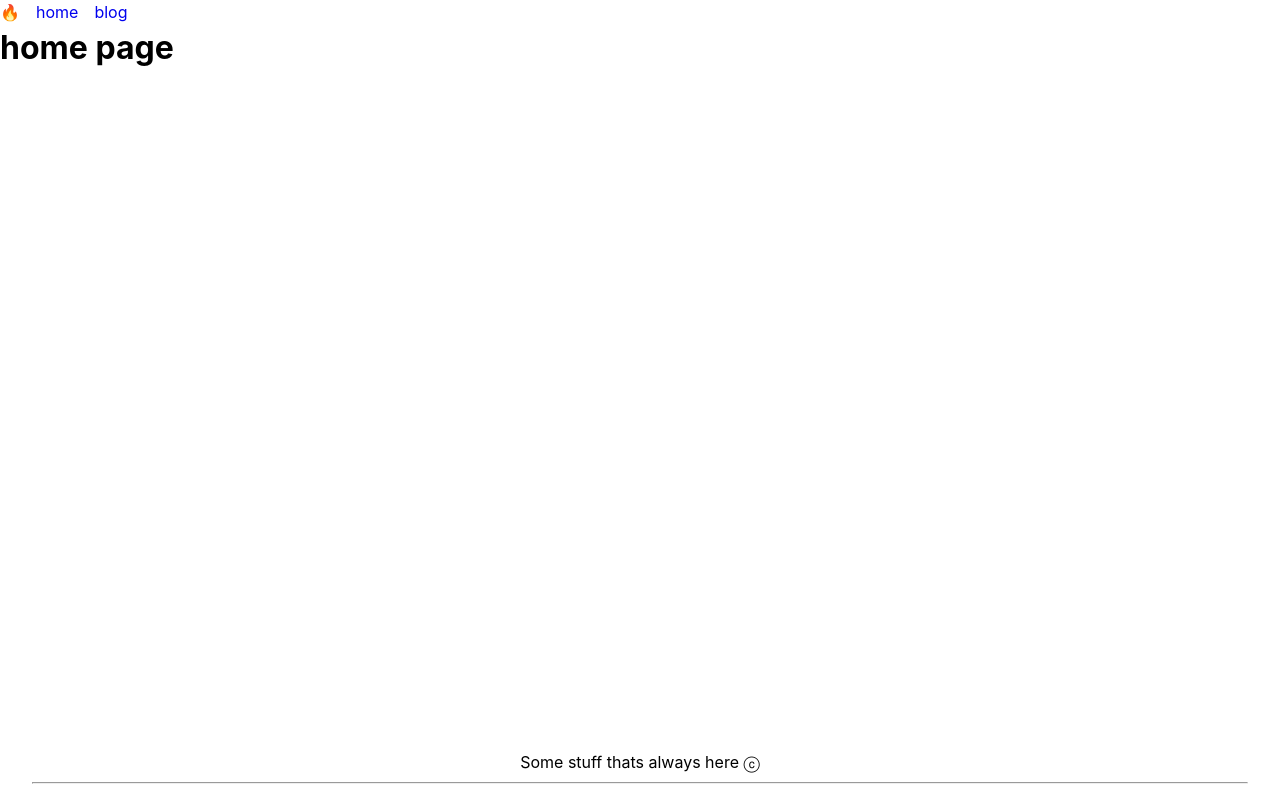
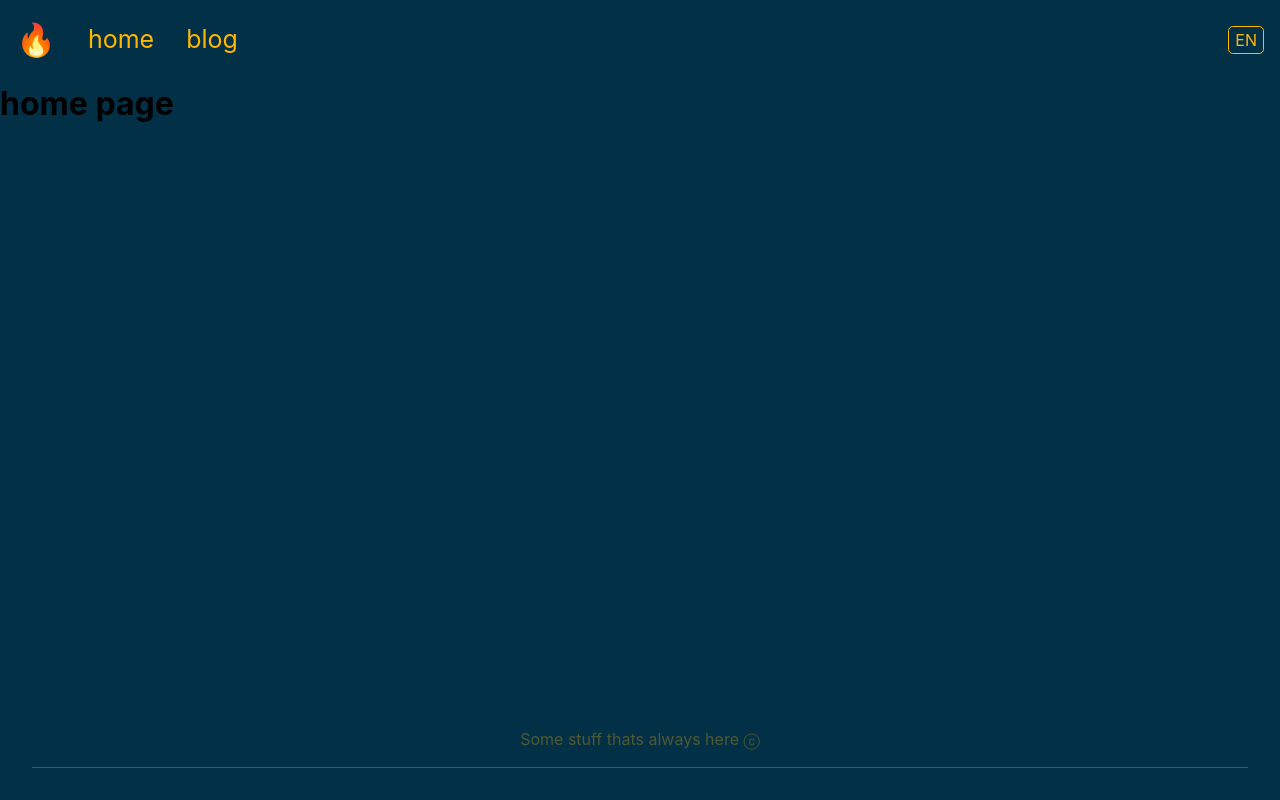
Before and after one commit to snstrauss/fire-blog, a React (Vite) app in the folder front/: page / in a window 1280 px wide. Built offline with nearby package versions, Linux system fonts and the light colour scheme.

Commit message:
finalized nav menu and footer

```diff
--- a/front/src/FireBlogApp/components/Typography/Typography.jsx
+++ b/front/src/FireBlogApp/components/Typography/Typography.jsx
@@ -11,11 +11,12 @@ const typographyPropTypes = {
   path: PropTypes.string,
   className: PropTypes.string,
   bold: PropTypes.bool,
+  override: PropTypes.string,
   role: PropTypes.oneOf(["body", "h1", "h2", "h3"]),
 };
 
 export function makeNamespacedTypography(namespace) {
-  function NameSpacedTypography({ path, className, role, bold }) {
+  function NameSpacedTypography({ path, className, role, bold, override }) {
     return (
       <Typography
         namespace={namespace}
@@ -23,6 +24,7 @@ export function makeNamespacedTypography(namespace) {
         className={className}
         role={role}
         bold={bold}
+        override={override}
       />
     );
   }
@@ -38,14 +40,19 @@ export default function Typography({
   className = "",
   role = "body",
   bold = false,
+  override,
 }) {
   const { text: allTranslations } = useContext(LocalisationContext);
   const texts = useLocalisation(namespace);
 
   const textToRender = useMemo(
     () =>
-      path in texts ? texts[path] : allTranslations.misc.errors.missing_text,
-    [path, texts, allTranslations]
+      override
+        ? override
+        : path in texts
+        ? texts[path]
+        : allTranslations.misc.errors.missing_text,
+    [path, texts, allTranslations, override]
   );
 
   const textClassname = `${S.text} ${className} role-${role} ${
--- a/front/src/FireBlogApp/routes/NavRoot/NavRoot.jsx
+++ b/front/src/FireBlogApp/routes/NavRoot/NavRoot.jsx
@@ -1,21 +1,62 @@
-import { Link, Outlet } from 'react-router-dom';
-import S from './NavRoot.module.scss';
+import { Link, Outlet } from "react-router-dom";
+import S from "./NavRoot.module.scss";
+import Typography, {
+  makeNamespacedTypography,
+} from "../../components/Typography/Typography";
+import { useContext } from "react";
+import {
+  LOCALE,
+  LocalisationContext,
+} from "../../contexts/LocalisationProvider";
+import Button from "../../components/Button/Button";
 
 export default function NavRoot() {
   return (
     <div className={S.layout}>
-      <div className={S.navMenu}>
-        <Link to="/">🔥</Link>
-        <Link to="/">home</Link>
-        <Link to="/blog">blog</Link>
-      </div>
+      <NavMenu />
       <div className={S.content}>
         <Outlet />
       </div>
-      <div className={S.footer}>
-        Some stuff thats always here <span>ⓒ</span>
-        <hr />
-      </div>
+      <Footer />
     </div>
   );
 }
+
+const NavMenuText = makeNamespacedTypography("misc.nav_menu");
+function NavMenu() {
+  const { locale, setLocale } = useContext(LocalisationContext);
+
+  function toggleHebrewAndEnglishLocales() {
+    setLocale(locale === LOCALE.EN ? LOCALE.HE : LOCALE.EN);
+  }
+
+  return (
+    <div className={S.navMenu}>
+      <Link to="/">
+        <span className={S.emoji}>🔥</span>
+      </Link>
+      <Link to="/">
+        <NavMenuText path="home" />
+      </Link>
+      <Link to="/blog">
+        <NavMenuText path="blog" />
+      </Link>
+      <Button
+        onClick={toggleHebrewAndEnglishLocales}
+        className={S.localeSwitch}
+      >
+        <Typography override={locale.toUpperCase()} role="h3" />
+      </Button>
+    </div>
+  );
+}
+
+const FooterText = makeNamespacedTypography("misc.footer");
+function Footer() {
+  return (
+    <div className={S.footer}>
+      <FooterText path="legal" role="h3" /> <span>ⓒ</span>
+      <hr />
+    </div>
+  );
+}
--- a/front/src/FireBlogApp/routes/NavRoot/NavRoot.module.scss
+++ b/front/src/FireBlogApp/routes/NavRoot/NavRoot.module.scss
@@ -2,6 +2,7 @@
 
 .layout {
   height: 100%;
+  background-color: var(--color-secondary);
 
   & > * {
     width: 100%;
@@ -11,10 +12,20 @@
 }
 
 .navMenu {
-  @include flex($direction: row, $gap: 1em);
+  @include flex($direction: row, $gap: 2em, $align: center);
+
+  padding: 1em;
+
+  .emoji {
+    font-size: 2em;
+  }
 
   a {
     text-decoration: none;
+  }
+
+  .localeSwitch {
+    margin-inline-start: auto;
   }
 }
 
@@ -31,7 +42,20 @@
   text-align: center;
   padding: 1em 2em;
 
+  opacity: 0.3;
+
+  color: var(--color-accent);
+
+  span {
+    color: currentColor;
+  }
+
   hr {
-    margin-top: 0.5em;
+    display: block;
+    height: 1px;
+    border: 0;
+    border-top: 1px solid currentColor;
+    margin: 1em 0;
+    padding: 0;
   }
 }
```
